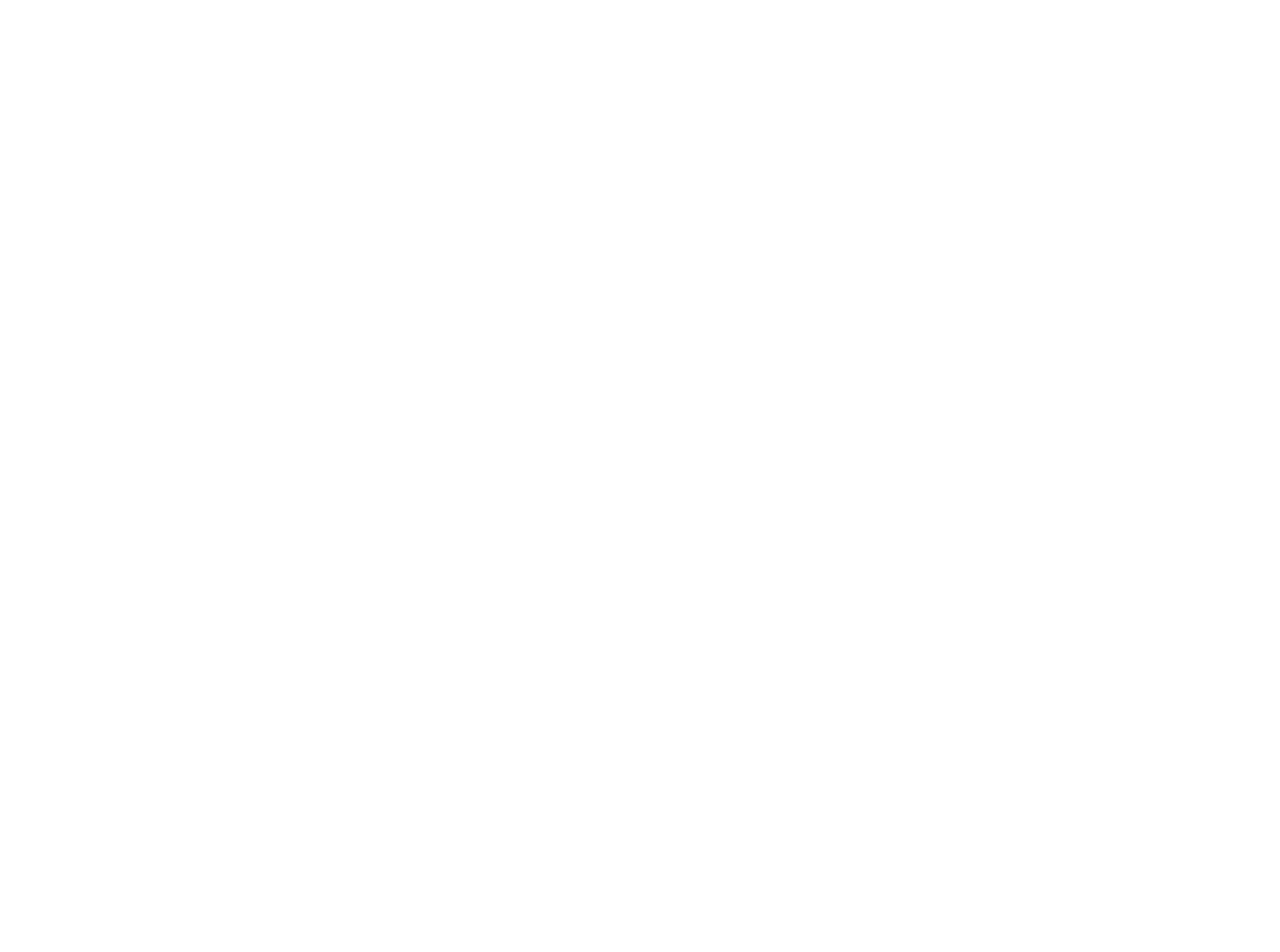
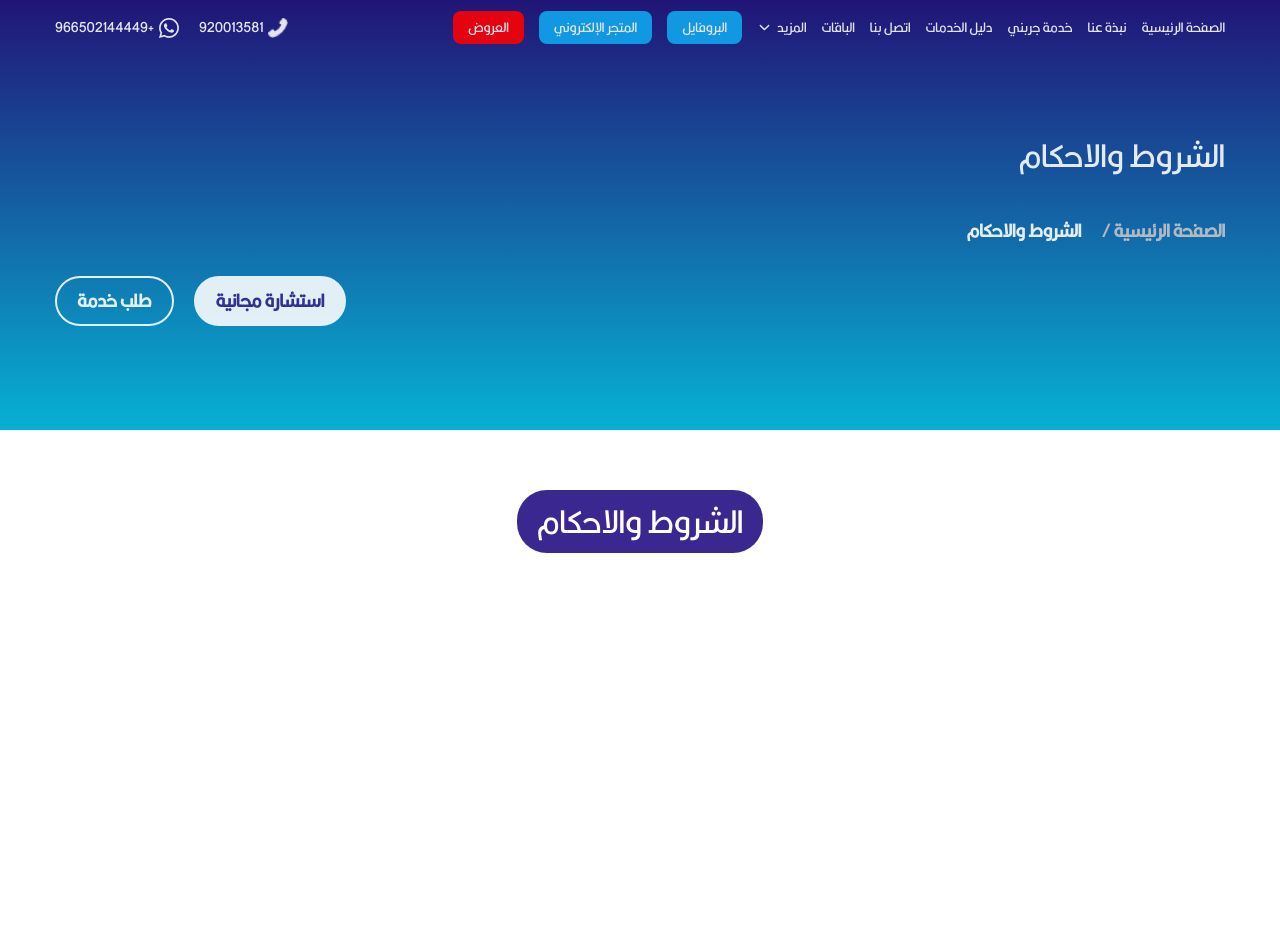
Before and after one commit to meldisoukyy/enjaaz-client, a React (Vite) app: page /terms-and-conditions in a window 1280 px wide. Before the commit this address had no page. Shown: the part 120-1072 px from the top of the page. Before the commit the page ends 800 px from the top, so only its background shows below. Built offline with nearby package versions, Linux system fonts and the light colour scheme.

Commit message:
policies_creation

```diff
--- a/src/App.jsx
+++ b/src/App.jsx
@@ -24,6 +24,7 @@
 import 'aos/dist/aos.css';
 import DedicatedAsk from "./Pages/DedicatedAsk/DedicatedAsk";
 import Footer2 from "./Components/Footer2/Footer2";
+import Policies from "./Pages/Policies/Policies";
 function App() {
   const [isPageLoaded, setIsPageLoaded] = useState(false);
 const location=useLocation().pathname
@@ -106,6 +107,7 @@
         <Route path="/askforaservice/:id" element={<DedicatedAsk />} />
         <Route path="/freeconsulting" element={<FreeConsulting />} />
         <Route path="/trymeservice" element={<TryMeService />} />
+        <Route path="/terms-and-conditions" element={<Policies />} />
       </Route>
     </Routes>
   );
--- a/src/Components/Footer/Footer.jsx
+++ b/src/Components/Footer/Footer.jsx
@@ -214,7 +214,7 @@
                     {t("footer.ul9")}
                   </li>
                 </Link>
-                <Link to="/wagemanagment">
+                <Link to="/terms-and-conditions">
                   <li>
                     <div className="arrow"></div>
                     {t("footer.ul10")}
--- a/src/Components/Navbar/Navbar.jsx
+++ b/src/Components/Navbar/Navbar.jsx
@@ -42,13 +42,13 @@
   const NavStyle = () => {
     if (lang === "ar") {
       if (scrolled) {
-        return { direction: "rtl", position: "fixed", background: "rgba(45, 25, 137, 0.82)" };
+        return { direction: "rtl", position: "fixed", background: "rgba(45, 25, 137, 0.60)" };
       } else {
         return { direction: "rtl", position: "absolute" };
       }
     } else {
       if (scrolled) {
-        return { direction: "ltr", position: "fixed", background: "rgba(45, 25, 137, 0.82)" };
+        return { direction: "ltr", position: "fixed", background: "rgba(45, 25, 137, 0.60)" };
       } else {
         return { direction: "ltr", position: "absolute" };
       }
--- /dev/null
+++ b/src/Pages/Policies/Policies.jsx
@@ -0,0 +1,20 @@
+import React from 'react'
+import './Policies.scss'
+import CommonHead from '../../Components/CommonHead/CommonHead'
+import { t } from 'i18next'
+const Policies = () => {
+    return (
+        <div >
+            <CommonHead title={t('footer.ul10')} path={t('aboutus.path')} />
+            <div className='Policies'>
+                <div className="container">
+                    <h1 className="section-title3">{t('footer.ul10')}</h1>
+
+                </div>
+            </div>
+
+        </div>
+    )
+}
+
+export default Policies
--- /dev/null
+++ b/src/Pages/Policies/Policies.scss
@@ -0,0 +1,4 @@
+.Policies{
+    min-height: 100vh;
+    padding: 60px 0;
+}
```
Also changed, not shown: 2 other files (tests, documents, lock files or other folders).
